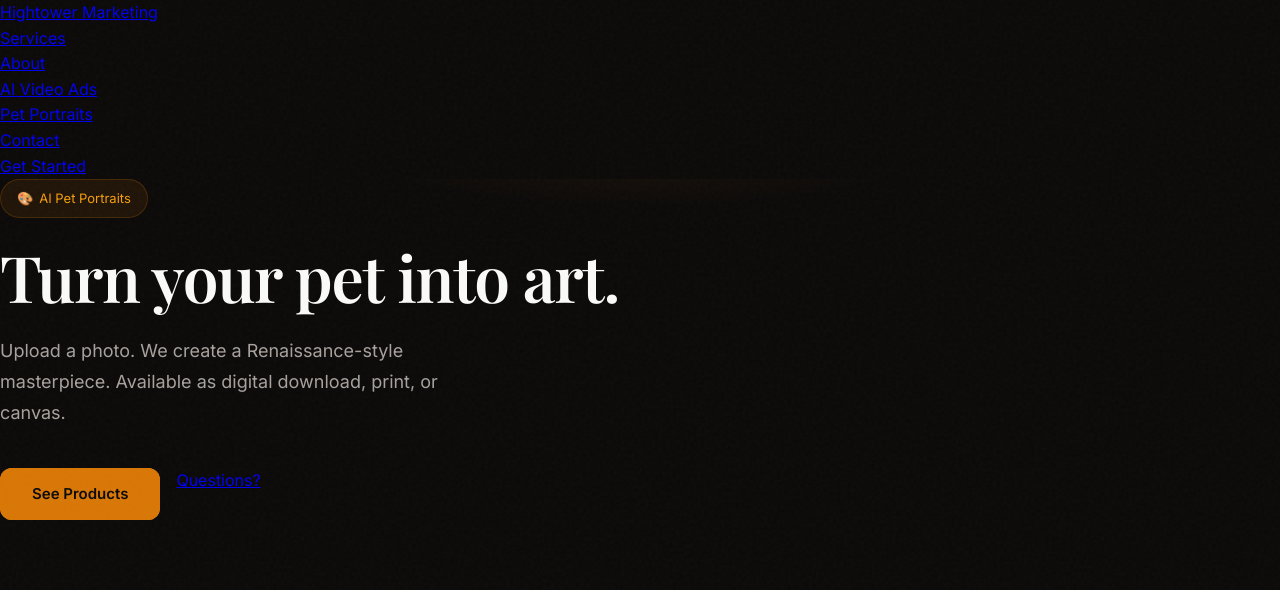
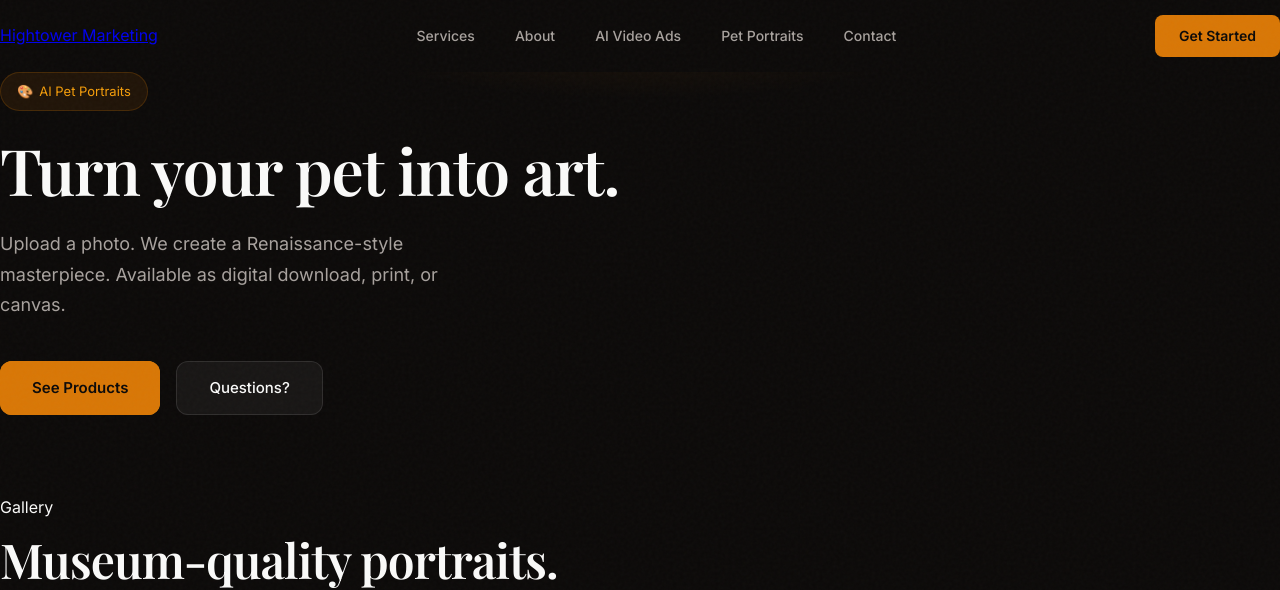
Before and after one commit to areshms/Hightower-marketing-website, a website: page pet-portraits.html in a window 1280 px wide. Shown: the top 590 px of the page. Drawn offline with nearby package versions, Linux system fonts and the light colour scheme.

Commit message:
fix: add missing nav, btn-secondary, and mobile styles to pet-portraits
- Add .nav-inner flex layout
- Add .nav-links styling with gold hover underline
- Add .btn-secondary styled button (transparent + border)
- Add mobile responsive: hide nav-links, reduce container padding
- Match homepage navigation exactly

```diff
--- a/pet-portraits.html
+++ b/pet-portraits.html
@@ -171,6 +171,71 @@
             transition: width 0.3s ease;
         }
         .nav-links a:hover::after { width: 100%; }
+
+        /* ===== NAVIGATION BASE (homepage match) ===== */
+        .nav-inner {
+            display: flex;
+            align-items: center;
+            justify-content: space-between;
+            height: 72px;
+        }
+        .nav-links {
+            display: flex;
+            gap: 40px;
+            list-style: none;
+        }
+        .nav-links a {
+            color: var(--text-secondary);
+            text-decoration: none;
+            font-size: 14px;
+            font-weight: 500;
+            transition: color 0.3s ease;
+            position: relative;
+        }
+        .nav-links a:hover {
+            color: var(--text-primary);
+        }
+        .nav-cta {
+            background: var(--accent-gold);
+            color: var(--bg-deep);
+            padding: 10px 24px;
+            border-radius: 8px;
+            text-decoration: none;
+            font-size: 14px;
+            font-weight: 600;
+            transition: all 0.3s ease;
+        }
+        .nav-cta:hover {
+            background: var(--accent-gold-light);
+            transform: translateY(-1px);
+        }
+
+        /* ===== BTN SECONDARY (homepage match) ===== */
+        .btn-secondary {
+            display: inline-flex;
+            align-items: center;
+            gap: 8px;
+            padding: 14px 32px;
+            border-radius: 12px;
+            text-decoration: none;
+            font-size: 15px;
+            font-weight: 500;
+            color: var(--text-primary);
+            background: rgba(255, 255, 255, 0.05);
+            border: 1px solid rgba(255, 255, 255, 0.1);
+            transition: all 0.3s ease;
+        }
+        .btn-secondary:hover {
+            background: rgba(255, 255, 255, 0.1);
+            border-color: rgba(255, 255, 255, 0.2);
+            transform: translateY(-1px);
+        }
+
+        /* ===== MOBILE RESPONSIVE (homepage match) ===== */
+        @media (max-width: 768px) {
+            .nav-links { display: none; }
+            .container { padding: 0 24px; }
+        }
         /* ===== GALLERY CARDS — make dark portraits visible ===== */
                 /* ===== GALLERY CARDS — light background for dark art ===== */
         .gallery-card {
```
